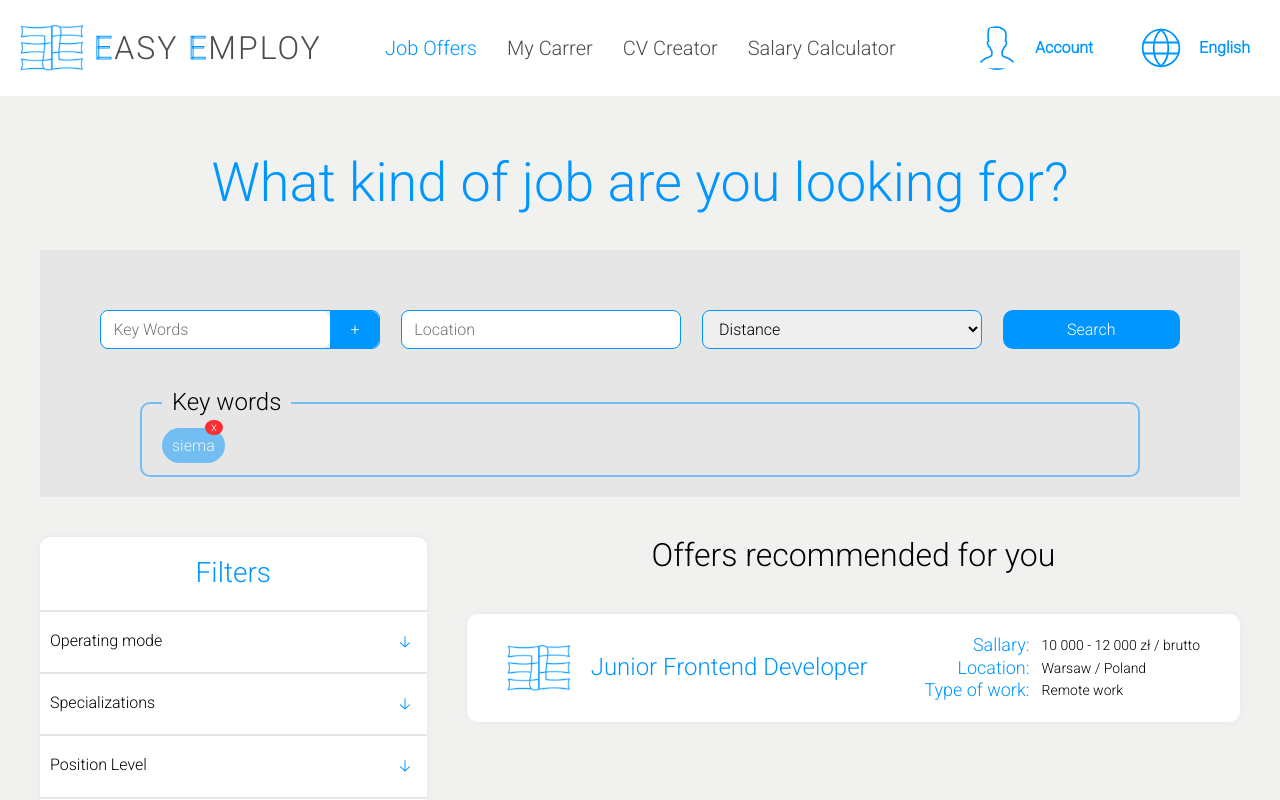
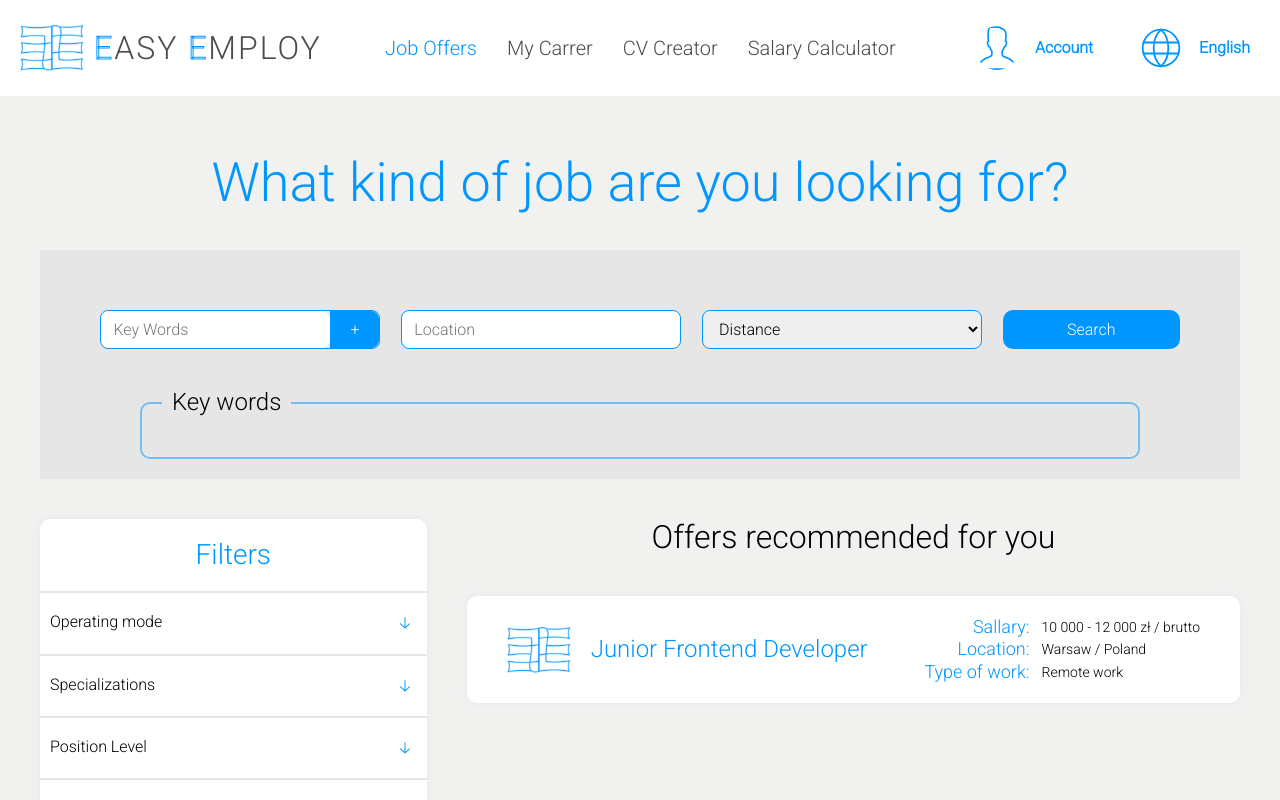
Before and after one commit to mizdebski77/Easy-Employ, a React (Create React App) app: page /Offers in a window 1280 px wide. Shown: the top 800 px of the page. Built offline with nearby package versions, Linux system fonts and the light colour scheme.

Commit message:
Unused elements removed

```diff
--- a/src/features/JobOffers/jobOffers.tsx
+++ b/src/features/JobOffers/jobOffers.tsx
@@ -62,6 +62,9 @@ export const JobOffers = () => {
     const handleAddKeyWord = () => {
         dispatch(addKeyWord(newKeyWord))
     };
+
+    console.log(keyWords);
+
 
 
     return (
--- a/src/features/JobOffers/jobOffersSlice.ts
+++ b/src/features/JobOffers/jobOffersSlice.ts
@@ -8,9 +8,7 @@ interface KeyWordsState {
 const keyWordsSlice = createSlice({
     name: "keyWords",
     initialState: {
-        keyWords: [
-            { keyWord: "siema" }
-        ],
+        keyWords: [],
     } as KeyWordsState,
 
     reducers: {
```
